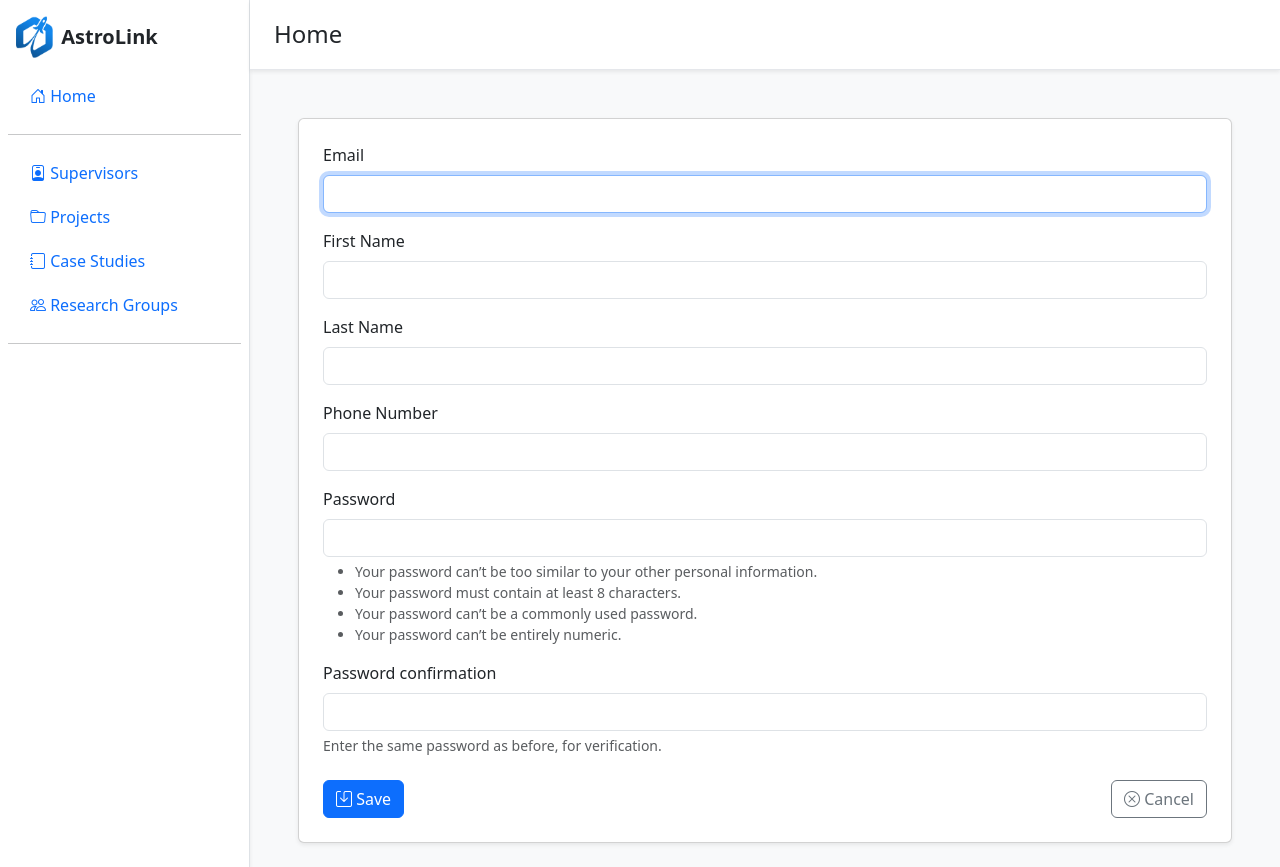
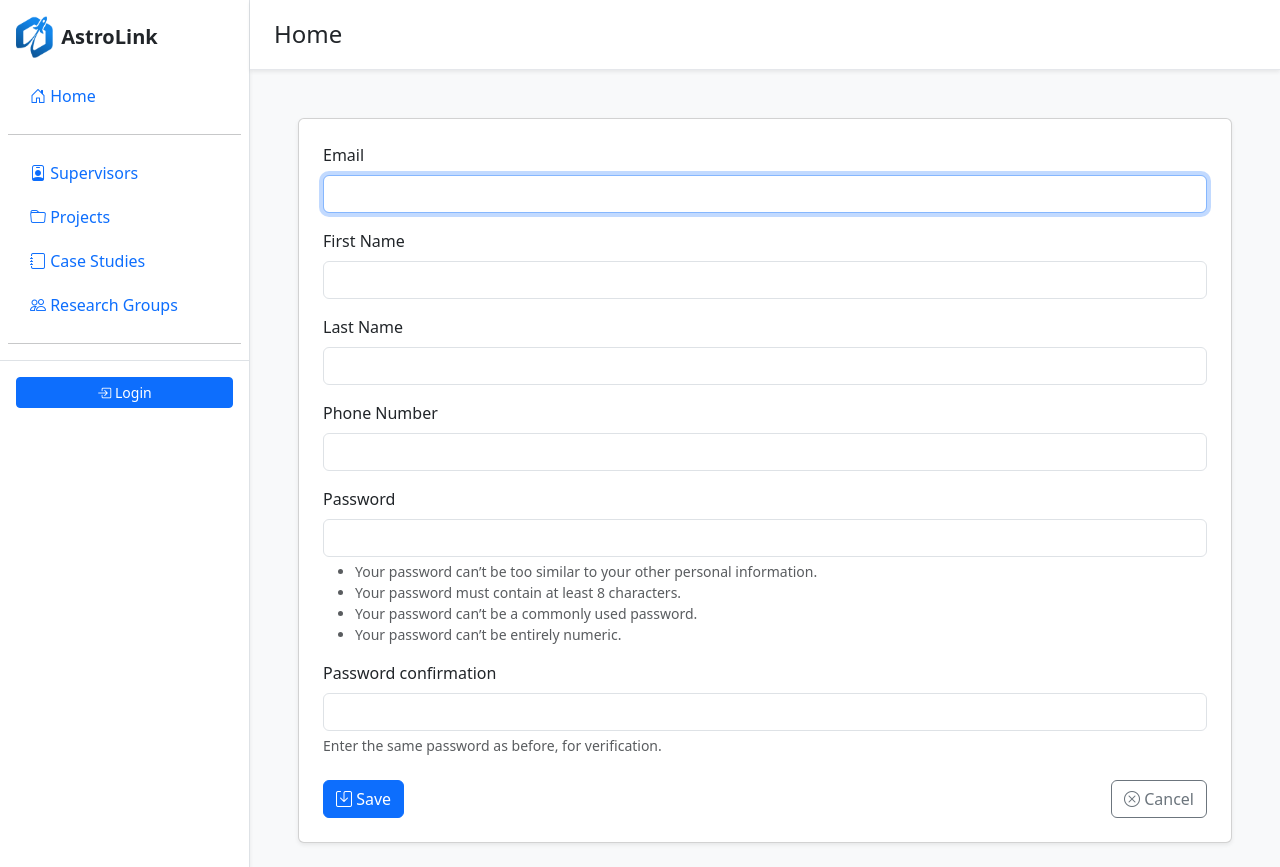
Before and after one commit to Yppilf/AstroLink, a Django app: page /register/ in a window 1280 px wide. Run offline with Django 5.2, Linux system fonts and the light colour scheme; some libraries are stand-ins or nearby versions.

Commit message:
profile with logout in navbar

```diff
--- a/astrolink/templates/forum/base.html
+++ b/astrolink/templates/forum/base.html
@@ -32,7 +32,7 @@
             <span class="fw-bold fs-5">AstroLink</span>
         </div>
 
-        <ul class="nav flex-column px-2">
+        <ul class="nav flex-column px-2 flex-grow-1">
 
             <!-- Home -->
             <li class="nav-item">
@@ -99,6 +99,38 @@
 
         </ul>
 
+        <div class="sidebar-footer border-top p-3">
+        {% if request.user.is_authenticated %}
+            <div class="d-flex align-items-center mb-2">
+                <i class="bi bi-person-circle fs-4 me-2"></i>
+                <div class="small">
+                    <div class="fw-semibold">
+                        {{ request.user.display_name }}
+                    </div>
+                    <div class="text-muted">
+                        {{ request.user.role }}
+                    </div>
+                </div>
+            </div>
+
+            <div class="d-grid gap-2">
+                <a href="{% url 'authentication:profile' %}" class="btn btn-outline-primary btn-sm">
+                    <i class="bi bi-person"></i> Profile
+                </a>
+                <a href="{% url 'authentication:logout' %}" class="btn btn-outline-danger btn-sm w-100">
+                    <i class="bi bi-box-arrow-right"></i> Logout
+                </a>
+            </div>
+
+        {% else %}
+            <div class="d-grid">
+                <a href="{% url 'authentication:login' %}" class="btn btn-primary btn-sm">
+                    <i class="bi bi-box-arrow-in-right"></i> Login
+                </a>
+            </div>
+        {% endif %}
+    </div>
+
     </nav>
 
     <div class="main-section">
--- /dev/null
+++ b/authentication/templates/authentication/profile/profile.html
@@ -0,0 +1,6 @@
+{% extends "forum/base.html" %}
+{% load static %}
+
+{% block content %}
+Profile page
+{% endblock %}
--- a/authentication/urls.py
+++ b/authentication/urls.py
@@ -1,6 +1,7 @@
 from django.urls import path
 from . import views
 from . import password_reset
+from . import profile_views
 
 app_name = "authentication"
 
@@ -10,4 +11,6 @@ urlpatterns = [
     path("register/", views.register_view, name="register"),
     path('forgot-password/', password_reset.password_reset_request, name='password_reset_request'),
     path('reset-password/<uidb64>/<token>/', password_reset.password_reset_confirm, name='password_reset_confirm'),
+
+    path("profile/", profile_views.profile_view, name="profile"),
 ]
```
Also changed, not shown: authentication/profile_views.py (added, +12 -0 lines).
